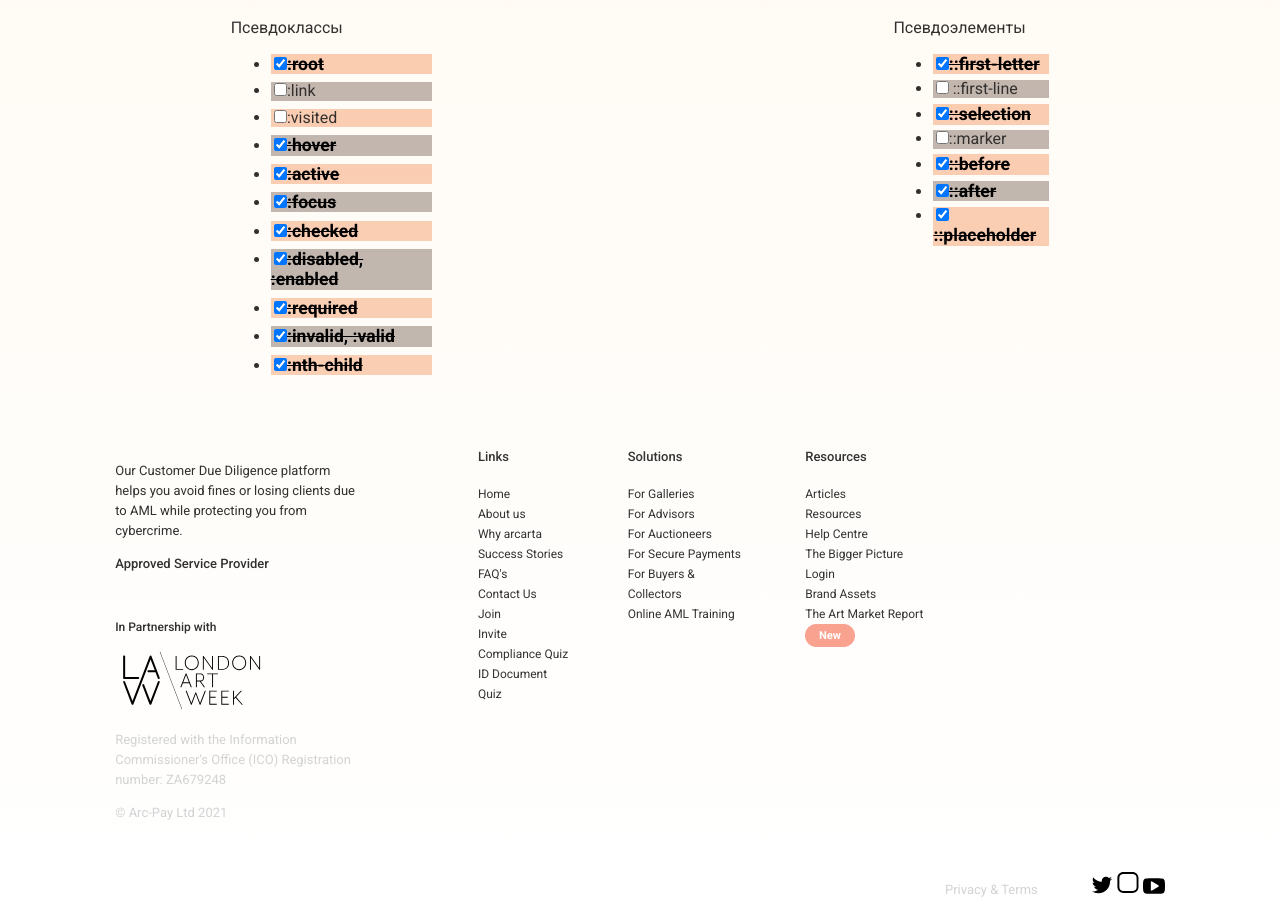
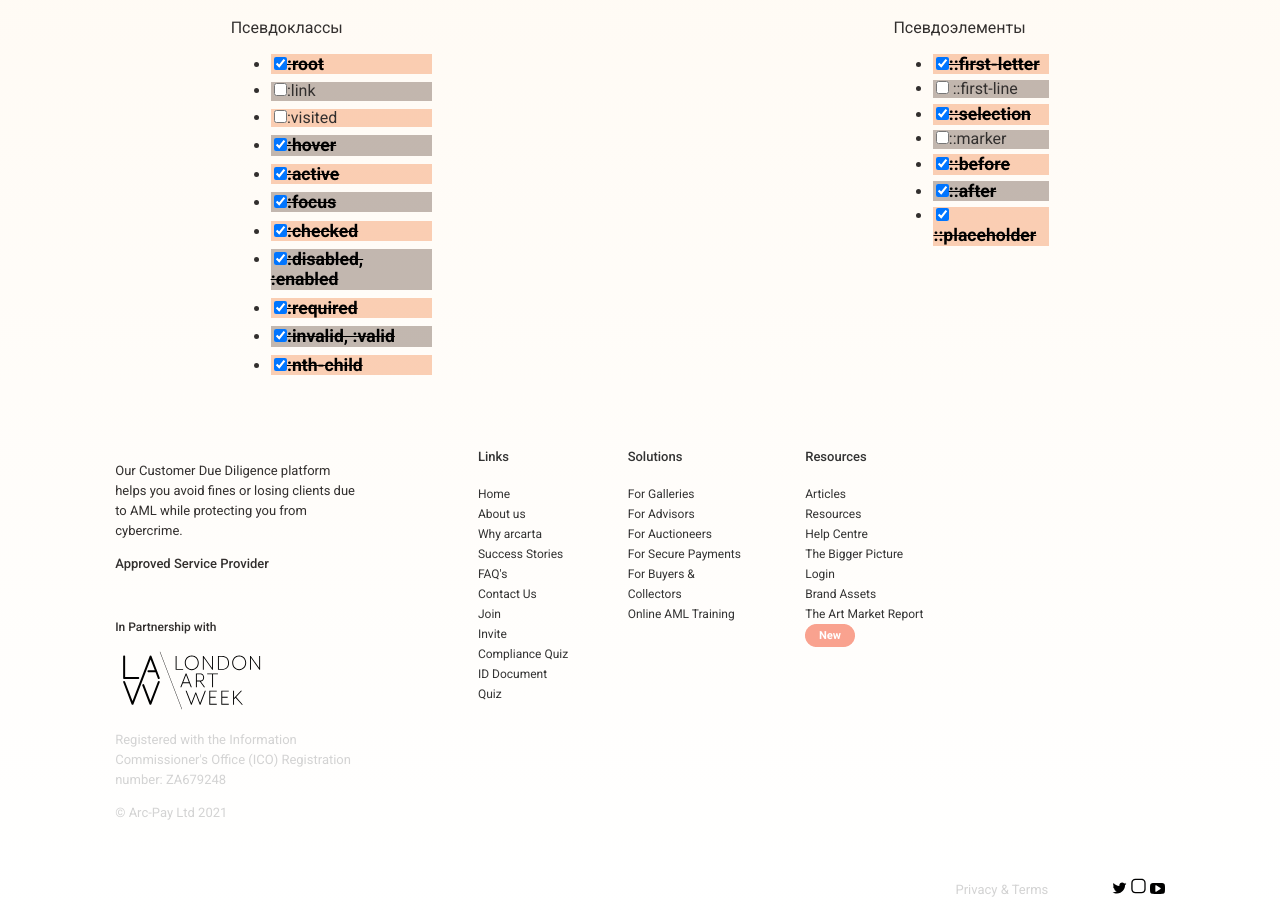
Before and after one commit to Teocad/lr, a plain HTML site: page form.html in a window 1280 px wide. Shown: the part 561-1474 px from the top of the page. Drawn offline with nearby package versions, Linux system fonts and the light colour scheme.

Commit message:
lr7-8_2.1

```diff
--- a/form.html
+++ b/form.html
@@ -270,9 +270,9 @@
               <p class="footer_text2">Privacy & Terms</p>
             </div>
             <div class="logos">
-                <a href=""><img src="img/twitter.svg" alt="" width="22"></a>
-                <a href=""><img src="img/instagram.svg" alt="" width="22"></a>
-                <a href=""><img src="img/youtube.svg" alt="" width="22" ></a>
+                <a href=""><img src="img/twitter.svg" alt="" width="15"></a>
+                <a href=""><img src="img/instagram.svg" alt="" width="15"></a>
+                <a href=""><img src="img/youtube.svg" alt="" width="15" ></a>
             </div>
           </div>
 
```
Also changed, not shown: index.html (+3 -3 lines).
